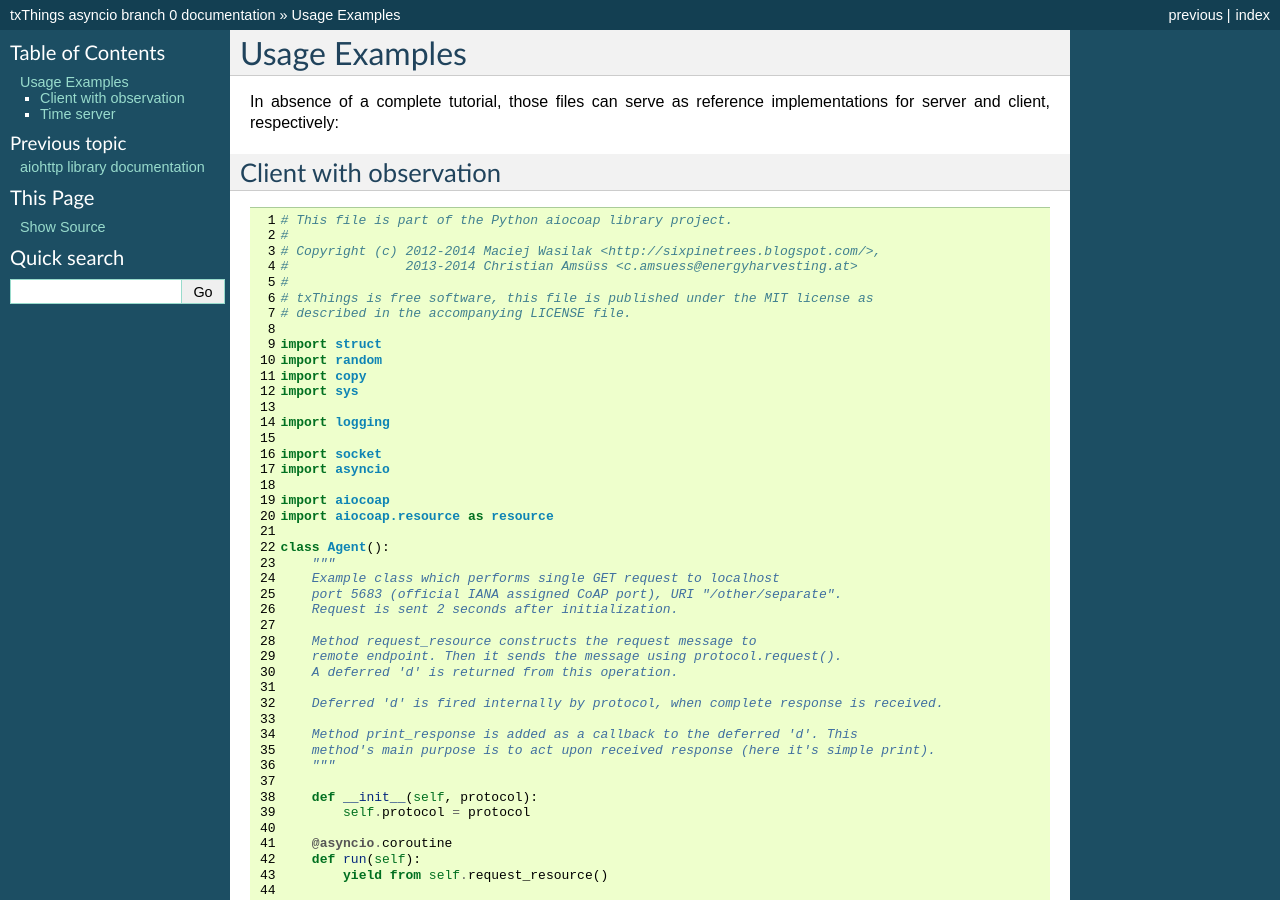
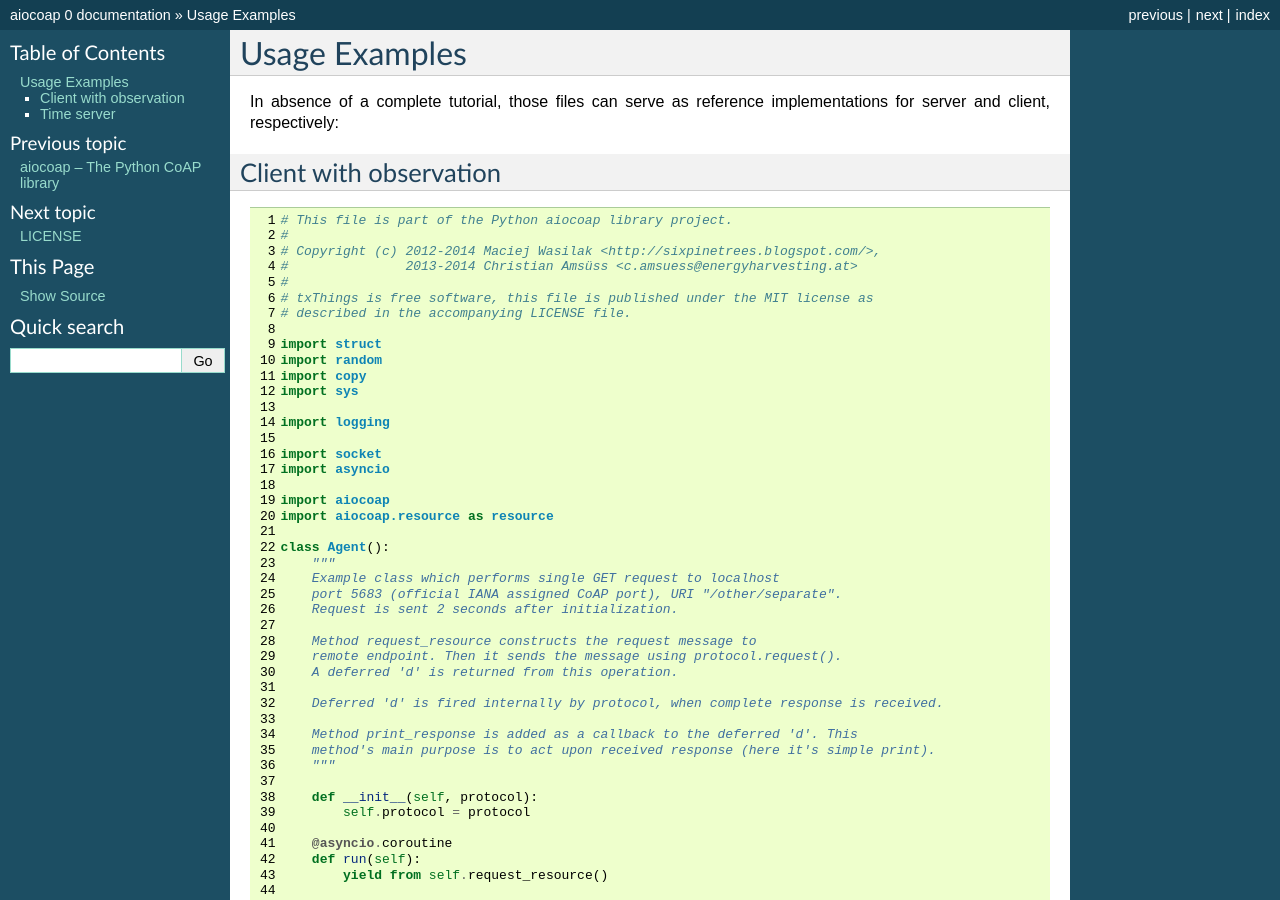
Before and after one commit to chrysn/aiocoap, a Sphinx documentation site: the page built from doc/examples.rst, in a window 1280 px wide and 900 px high. Built offline with Sphinx 7.4.7, drawn with Linux system fonts in a browser that asks for light colours; pages that are not in the unit, such as notebooks, are missing from menus; some of the changed text lies outside the part shown.

Commit message:
documentation update

```diff
--- /dev/null
+++ b/doc/LICENSE.rst
@@ -0,0 +1,4 @@
+LICENSE
+=======
+
+.. include:: ../LICENSE
--- a/doc/conf.py
+++ b/doc/conf.py
@@ -47,7 +47,7 @@ source_suffix = '.rst'
 master_doc = 'index'
 
 # General information about the project.
-project = u'txThings asyncio branch'
+project = u'aiocoap'
 copyright = u'2014, Maciej Wasilak, Christian Amsüss'
 
 # The version info for the project you're documenting, acts as replacement for
@@ -180,6 +180,6 @@ html_static_path = ['_static']
 #html_file_suffix = None
 
 # Output file base name for HTML help builder.
-htmlhelp_basename = 'txThingsasynciobranchdoc'
+htmlhelp_basename = 'aiocoap'
 
 autodoc_member_order = 'bysource'
```
Also changed, not shown: README.md (deleted, +0 -25 lines), README.rst (added, +37 -0 lines), aiocoap/__init__.py (+5 -5 lines), doc/index.rst (+4 -10 lines).
